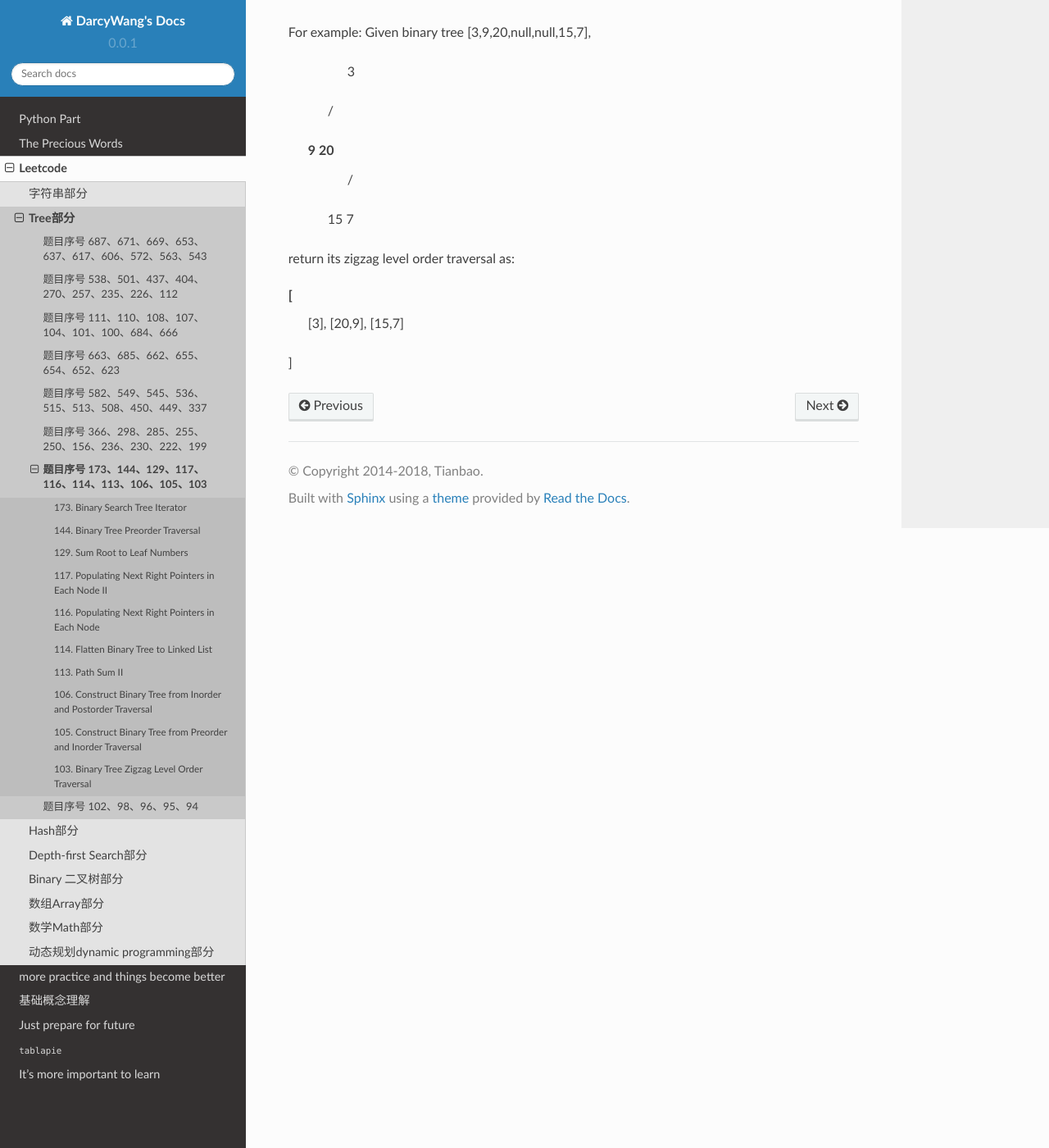
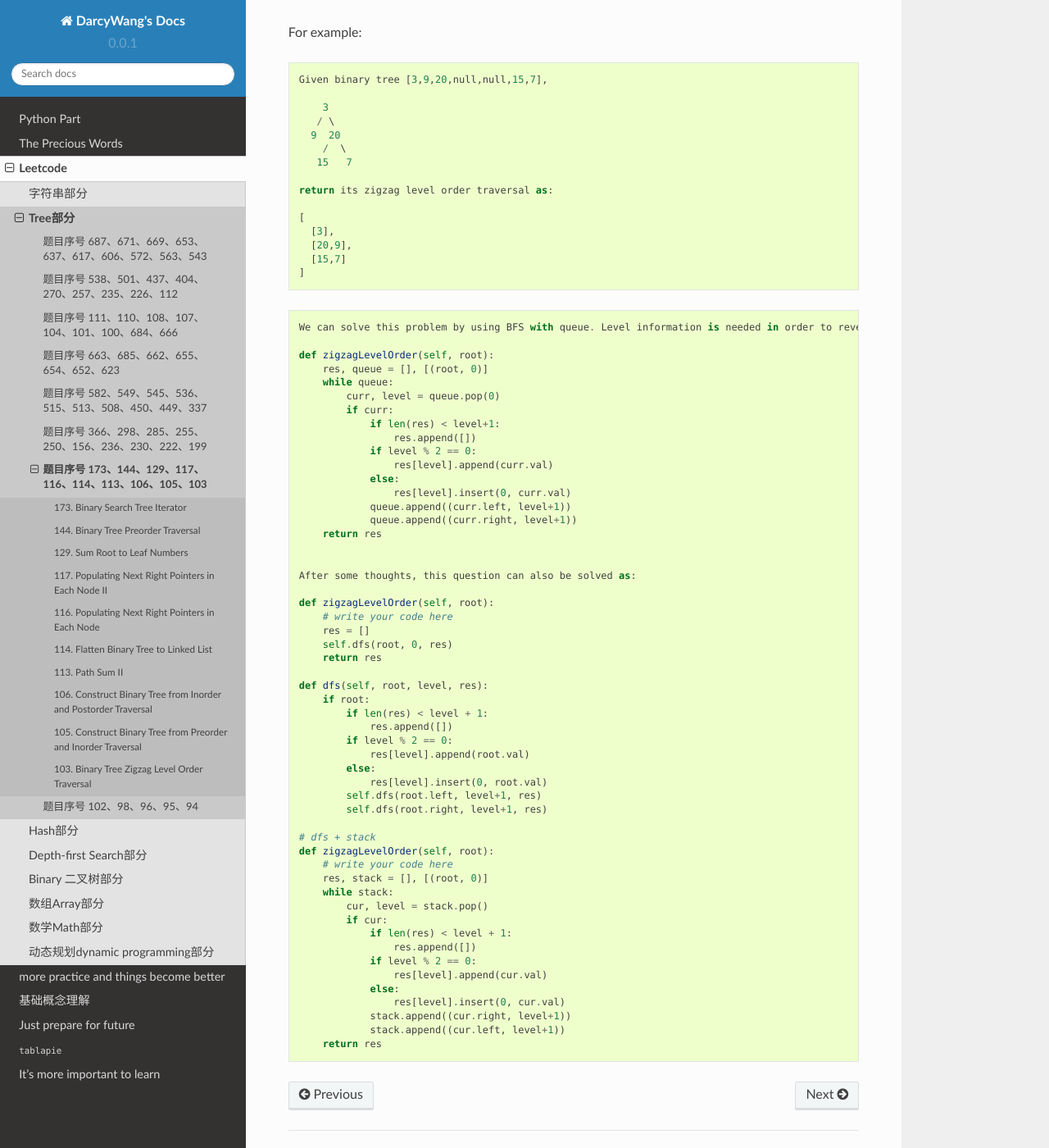
Before and after one commit to darcyWang/tianbao, a Sphinx documentation site: the page built from source/leetcode/tree/partseven.rst, in a window 1280 px wide and 1400 px high, scrolled down 4702 px. Shown: the whole window at 82% size. Built offline with Sphinx 7.4.7 and the Read the Docs theme 2.0.0, drawn with Linux system fonts in a browser that asks for light colours.

Commit message:
Initial commit

```diff
--- a/source/leetcode/tree/partseven.rst
+++ b/source/leetcode/tree/partseven.rst
@@ -221,18 +221,76 @@ Note: You may assume that duplicates do not exist in the tree.
 Given a binary tree, return the zigzag level order traversal of its nodes' values. (ie, from left to right, then right to left for the next level and alternate between).
 
 For example:
-Given binary tree [3,9,20,null,null,15,7],
+::
+    Given binary tree [3,9,20,null,null,15,7],
 
-    3
-   / \
-  9  20
-    /  \
-   15   7
+        3
+       / \
+      9  20
+        /  \
+       15   7
 
-return its zigzag level order traversal as:
+    return its zigzag level order traversal as:
 
-[
-  [3],
-  [20,9],
-  [15,7]
-]
+    [
+      [3],
+      [20,9],
+      [15,7]
+    ]
+
+
+.. code-block:: python
+
+    We can solve this problem by using BFS with queue. Level information is needed in order to reverse the odd row.
+
+    def zigzagLevelOrder(self, root):
+        res, queue = [], [(root, 0)]
+        while queue:
+            curr, level = queue.pop(0)
+            if curr:
+                if len(res) < level+1:
+                    res.append([])
+                if level % 2 == 0:
+                    res[level].append(curr.val)
+                else:
+                    res[level].insert(0, curr.val)
+                queue.append((curr.left, level+1))
+                queue.append((curr.right, level+1))
+        return res
+
+
+    After some thoughts, this question can also be solved as:
+
+    def zigzagLevelOrder(self, root):
+        # write your code here
+        res = []
+        self.dfs(root, 0, res)
+        return res
+
+    def dfs(self, root, level, res):
+        if root:
+            if len(res) < level + 1:
+                res.append([])
+            if level % 2 == 0:
+                res[level].append(root.val)
+            else:
+                res[level].insert(0, root.val)
+            self.dfs(root.left, level+1, res)
+            self.dfs(root.right, level+1, res)
+
+    # dfs + stack
+    def zigzagLevelOrder(self, root):
+        # write your code here
+        res, stack = [], [(root, 0)]
+        while stack:
+            cur, level = stack.pop()
+            if cur:
+                if len(res) < level + 1:
+                    res.append([])
+                if level % 2 == 0:
+                    res[level].append(cur.val)
+                else:
+                    res[level].insert(0, cur.val)
+                stack.append((cur.right, level+1))
+                stack.append((cur.left, level+1))
+        return res
```
